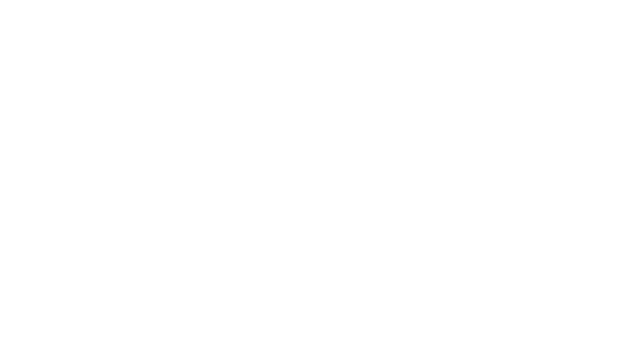
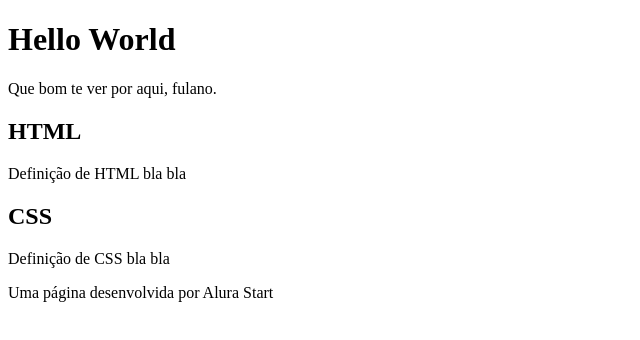
Before and after one commit to isafabro/hello-world, a plain HTML site: page index.html in a window 1280 px wide. Shown: the whole page, without its empty margins (0-640 px from the left). Drawn offline with Linux system fonts and the light colour scheme.

Commit message:
cabeçario, texto e rodapé

```diff
--- a/index.html
+++ b/index.html
@@ -6,6 +6,24 @@
     <title>teste de aula</title>
 </head>
 <body>
+    <header>
+        <h1>Hello World</h1>
+        <p>Que bom te ver por aqui, fulano.</p>
 
+    </header>
+
+    <section>
+        <h2>HTML</h2>
+        <p>Definição de HTML bla bla</p>
+
+        <h2>CSS</h2>
+        <p>Definição de CSS bla bla</p>
+
+    </section>
+
+    <footer>
+        <p>Uma página desenvolvida por Alura Start</p>
+
+    </footer>
 </body>
 </html>
```
